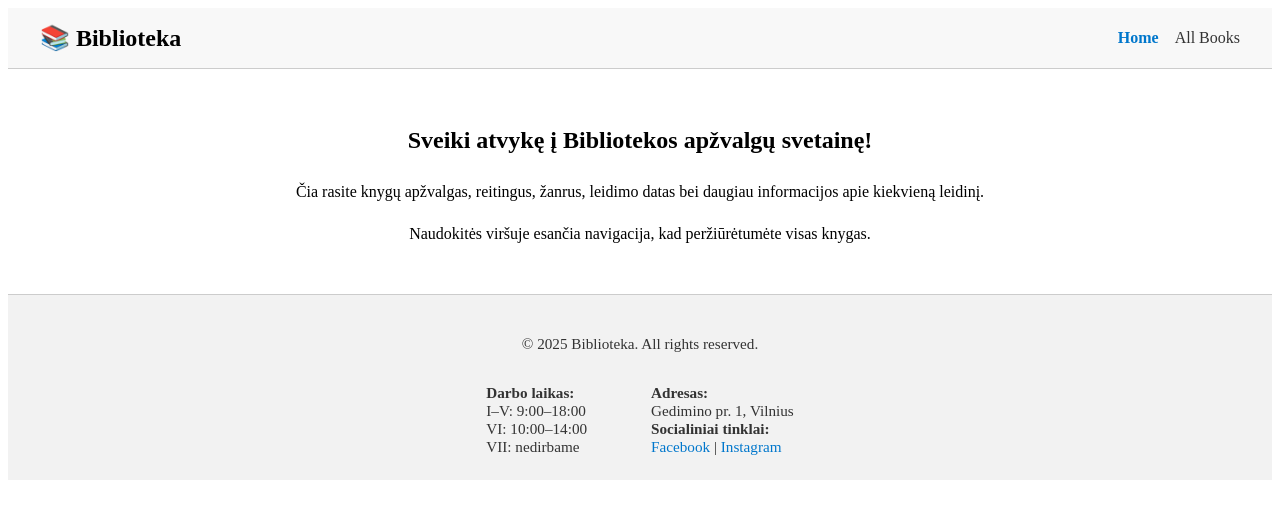
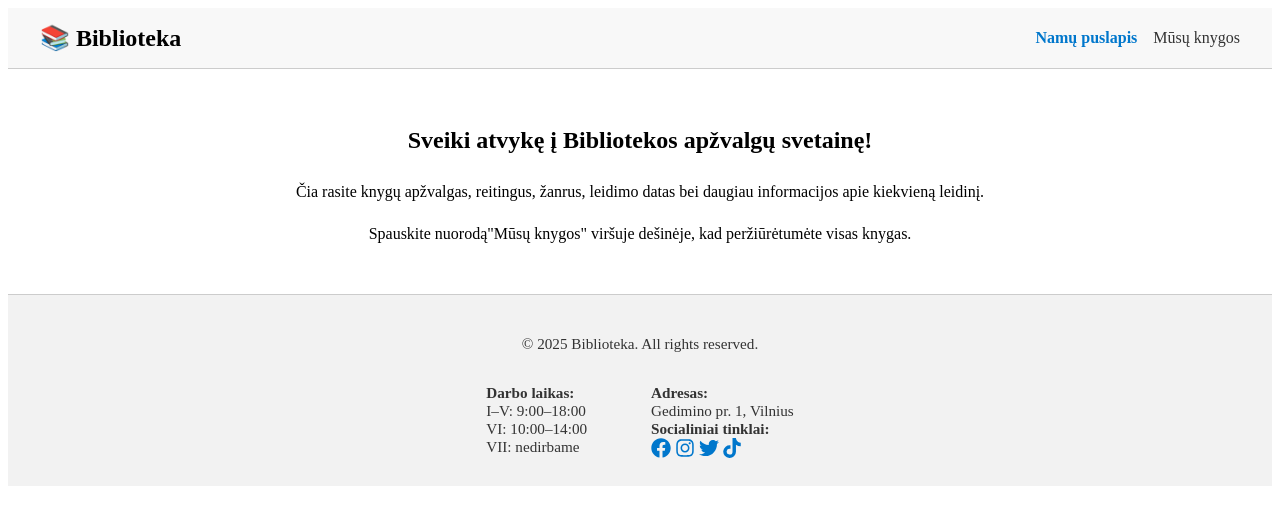
Before and after one commit to SesLukas/LukasSeskauskasBackEndAtsiskaitymasBirzelioAntraIrBirzelioTrecia, a React (Vite) app in the folder client/: page / in a window 1280 px wide. Shown: the top 524 px of the page. Built offline with nearby package versions, Linux system fonts and the light colour scheme.

Commit message:
Keletas stiliaus pakeitimų: ikonėlės, formos inputų pataisymai, taip pat teksto vientisumo sprendimai

```diff
--- a/client/package.json
+++ b/client/package.json
@@ -13,6 +13,7 @@
     "formik": "^2.4.6",
     "react": "^19.1.0",
     "react-dom": "^19.1.0",
+    "react-icons": "^5.5.0",
     "react-router": "^7.6.1",
     "styled-components": "^6.1.18",
     "yup": "^1.6.1"
--- a/client/src/components/BookCard.jsx
+++ b/client/src/components/BookCard.jsx
@@ -3,19 +3,24 @@ import './BookCard.css';
 
 const BookCard = ({ book }) => {
   const { _id, title, description, author, genres, publishDate, rating } = book;
+const getShortDescription = (text) => {
+  const words = text.split(' ');
+  if (words.length <= 15) return text;
+  return words.slice(0, 15).join(' ') + '...';
+};
 
-  const shortDescription = description.length > 120
-    ? description.slice(0, 120) + '...'
-    : description;
+const shortDescription = getShortDescription(description);
 
   return (
     <div className="book-card">
       <h3>{title}</h3>
       <p><strong>Autorius:</strong> {author}</p>
-      <p><strong>Žanrai:</strong> {genres.join(', ')}</p>
+      <p><strong>Žanrai (anglų kalba, pagal anglišką klasifikaciją):</strong> {genres.join(', ')}</p>
       <p><strong>Leidimo data:</strong> {new Date(publishDate).toLocaleDateString()}</p>
       <p><strong>Reitingas:</strong> {rating}/5</p>
-      <p className="description">{shortDescription}</p>
+      <p className="description">
+  <strong>Aprašymas anglų kalba:</strong> {shortDescription}
+</p>
       <Link to={`/books/${_id}`} target="_blank" rel="noopener noreferrer">
         <button>Skaityti plačiau</button>
       </Link>
--- a/client/src/components/FilterForm.jsx
+++ b/client/src/components/FilterForm.jsx
@@ -23,11 +23,24 @@ const FilterForm = ({ setQueryString }) => {
     <form className="filter-form" onSubmit={handleSubmit}>
  <div>
   <label>Metai nuo:</label>
-        <input type="number" value={yearGte} onChange={(e) => setYearGte(e.target.value)} />
+  <input
+  type="number"
+  min="1850"
+  max={new Date().getFullYear()}
+  value={yearGte}
+  onChange={(e) => setYearGte(e.target.value)}
+/>
+
 </div>
 <div>
   <label>Metai iki:</label>
-        <input type="number" value={yearLte} onChange={(e) => setYearLte(e.target.value)} />
+  <input
+  type="number"
+  min="1950"
+  max={new Date().getFullYear()}
+  value={yearLte}
+  onChange={(e) => setYearLte(e.target.value)}
+/>
 </div>
       <div>
         <label>
--- a/client/src/components/Footer.jsx
+++ b/client/src/components/Footer.jsx
@@ -1,4 +1,5 @@
 import './Footer.css';
+import { FaFacebook, FaInstagram, FaTwitter, FaTiktok } from 'react-icons/fa';
 
 const Footer = () => {
   return (
@@ -15,8 +16,18 @@ const Footer = () => {
           <strong>Adresas:</strong><br />
           Gedimino pr. 1, Vilnius<br />
           <strong>Socialiniai tinklai:</strong><br />
-          <a href="https://facebook.com" target="_blank">Facebook</a> |
-          <a href="https://instagram.com" target="_blank"> Instagram</a>
+          <a href="https://facebook.com" target="_blank" rel="noopener noreferrer">
+            <FaFacebook size={20} />
+          </a>{' '}
+          <a href="https://instagram.com" target="_blank" rel="noopener noreferrer">
+            <FaInstagram size={20} />
+          </a>{' '}
+          <a href="https://twitter.com" target="_blank" rel="noopener noreferrer">
+            <FaTwitter size={20} />
+          </a>{' '}
+          <a href="https://tiktok.com" target="_blank" rel="noopener noreferrer">
+            <FaTiktok size={20} />
+          </a>
         </div>
       </div>
     </footer>
--- a/client/src/components/Header.jsx
+++ b/client/src/components/Header.jsx
@@ -8,8 +8,8 @@ const Header = () => {
     <header className="header">
       <div className="logo">📚 Biblioteka</div>
       <nav className="nav">
-        <Link className={pathname === '/' ? 'nav-link active' : 'nav-link'} to="/">Home</Link>
-        <Link className={pathname.startsWith('/books') ? 'nav-link active' : 'nav-link'} to="/books">All Books</Link>
+        <Link className={pathname === '/' ? 'nav-link active' : 'nav-link'} to="/">Namų puslapis</Link>
+        <Link className={pathname.startsWith('/books') ? 'nav-link active' : 'nav-link'} to="/books">Mūsų knygos</Link>
       </nav>
     </header>
   );
--- a/client/src/pages/BookDetails.jsx
+++ b/client/src/pages/BookDetails.jsx
@@ -27,11 +27,11 @@ const BookDetails = () => {
     <div className="book-details">
       <h1>{book.title}</h1>
       <p><strong>Autorius:</strong> {book.author}</p>
-      <p><strong>Žanrai:</strong> {book.genres.join(', ')}</p>
+      <p><strong>Žanrai (anglų kalba, pagal anglišką klasifikaciją):</strong> {book.genres.join(', ')}</p>
       <p><strong>Leidimo data:</strong> {new Date(book.publishDate).toLocaleDateString()}</p>
       <p><strong>Reitingas:</strong> {book.rating}/5</p>
       <p><strong>Turimos kopijos:</strong> {book.amountOfCopies}</p>
-      <p><strong>Aprašymas:</strong></p>
+      <p><strong>Aprašymas anglų kalba:</strong></p>
       <p>{book.description}</p>
     </div>
   );
--- a/client/src/pages/Home.jsx
+++ b/client/src/pages/Home.jsx
@@ -3,7 +3,7 @@ const Home = () => {
     <section style={styles.container}>
       <h1>Sveiki atvykę į Bibliotekos apžvalgų svetainę!</h1>
       <p>Čia rasite knygų apžvalgas, reitingus, žanrus, leidimo datas bei daugiau informacijos apie kiekvieną leidinį.</p>
-      <p>Naudokitės viršuje esančia navigacija, kad peržiūrėtumėte visas knygas.</p>
+      <p>Spauskite nuorodą"Mūsų knygos" viršuje dešinėje, kad peržiūrėtumėte visas knygas.</p>
     </section>
   );
 };
```
Also changed, not shown: 1 other file (tests, documents, lock files or other folders). Lines whose indentation alone changed are shown as unchanged.
